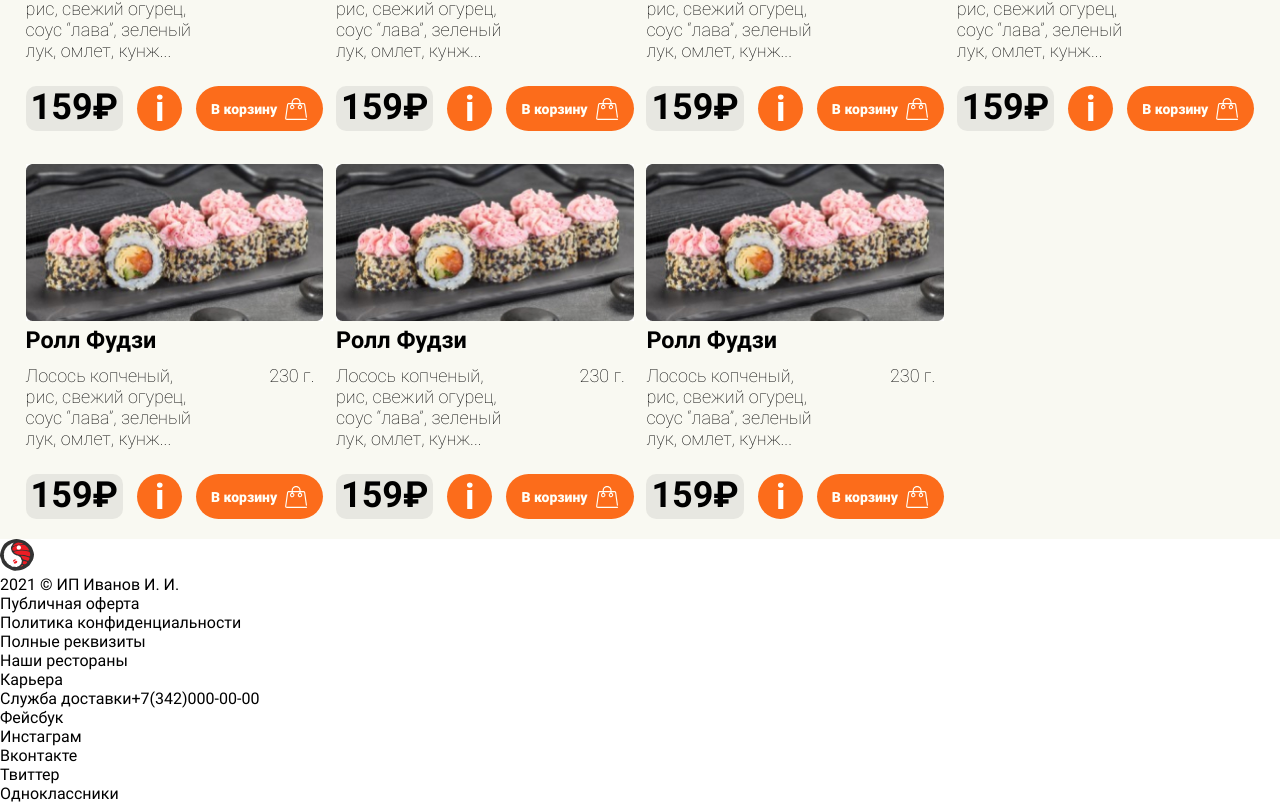
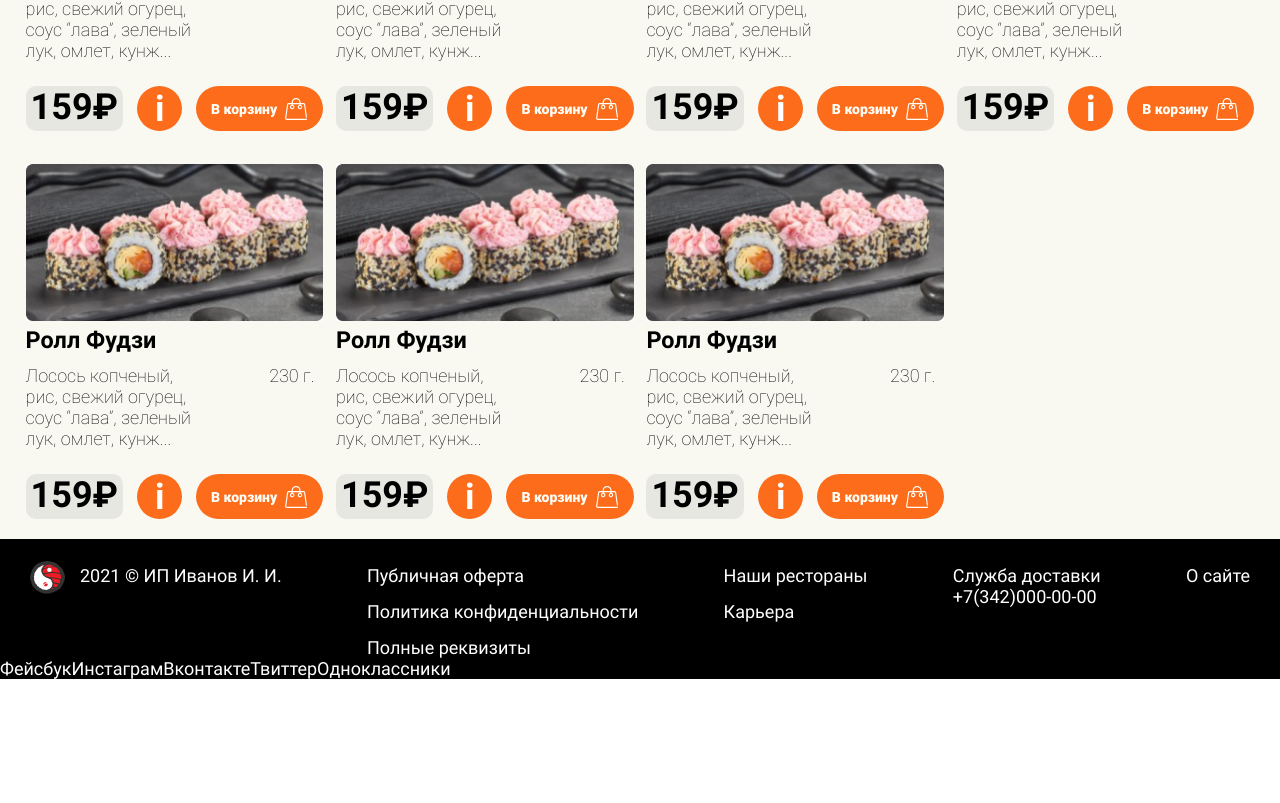
Before and after one commit to vv-tomilin/react_sushi, a React (Create React App) app: page / in a window 1280 px wide. Shown: the part 978-1781 px from the top of the page. After the commit the page ends 1657 px from the top, so only its background shows below. Built offline with nearby package versions, Linux system fonts and the light colour scheme.

Commit message:
Commit 18 (прописал базовые стили для компонента _OtherInformation_)

```diff
--- a/src/components/Footer.jsx
+++ b/src/components/Footer.jsx
@@ -11,8 +11,8 @@ function Footer() {
           <CartButton className='cart-button'/>
         </div>
       </div>
-      <OtherInformation className='footer__other-info'/>
-      <SocialNetworks className='footer__social'/>
+      <OtherInformation className='footer'/>
+      <SocialNetworks className='footer'/>
     </footer>
   );
 }
--- a/src/components/OtherInformation.jsx
+++ b/src/components/OtherInformation.jsx
@@ -5,41 +5,47 @@ import {footerLogo} from '../assets/logo and icons';
 
 function OtherInformation({className}) {
   return (
-    <section className={className}>
+    <section className={`${className}__other-info`}>
       <h2 className='visually-hidden'>Дополнительная информация</h2>
-      <div>
+      <div className={`${className}__other-info-logo`}>
         <img src={footerLogo} />
         <p>2021 © ИП Иванов И. И.</p>
       </div>
 
-      <div>
-        <ul>
-          <li>
+      <div className={`${className}__other-info-blocks`}>
+        <ul className={`${className}__other-info-blocks-list`}>
+          <li className={`${className}__other-info-blocks-item`}>
             <a href='#'>Публичная оферта</a>
           </li>
-          <li>
+          <li className={`${className}__other-info-blocks-item`}>
             <a href='#'>Политика конфиденциальности</a>
           </li>
-          <li>
+          <li className={`${className}__other-info-blocks-item`}>
             <a href='#'>Полные реквизиты</a>
           </li>
         </ul>
       </div>
 
-      <div>
-        <ul>
-          <li>
+      <div className={`${className}__other-info-blocks`}>
+        <ul className={`${className}__other-info-blocks-list`}>
+          <li className={`${className}__other-info-blocks-item`}>
             <a href='#'>Наши рестораны</a>
           </li>
-          <li>
+          <li className={`${className}__other-info-blocks-item`}>
             <a href='#'>Карьера</a>
           </li>
         </ul>
       </div>
 
-      <div>
-        <a href='#'>Служба доставки</a>
+      <div className={`${className}__other-info-blocks`}>
+        <p>Служба доставки</p>
         <a>+7(342)000-00-00</a>
+      </div>
+
+      <div className={`${className}__other-info-blocks`}>
+        <div className={`${className}__other-info-about-site`}>
+          <a href='#'>О сайте</a>
+        </div>
       </div>
     </section>
   );
--- a/src/components/SocialNetworks.jsx
+++ b/src/components/SocialNetworks.jsx
@@ -3,9 +3,9 @@ import PropTypes from 'prop-types';
 
 function SocialNetworks({className}) {
   return (
-    <section className={className}>
+    <section className={`${className}__social`}>
       <h2 className='visually-hidden'>Мы в социальных сетях</h2>
-      <ul>
+      <ul className={`${className}__social-list`}>
         <li>
           <a href='#'>Фейсбук</a>
         </li>
--- a/src/scss/components_styles/_footer.scss
+++ b/src/scss/components_styles/_footer.scss
@@ -49,4 +49,55 @@
         }
 
     }
+
+    @media (min-width: $desktop-width) {
+        background: #000;
+
+        * {
+            font-size: 18px;
+            color: white;
+        }
+
+        &__other-info {
+            display: flex;
+            justify-content: space-between;
+
+            &-logo {
+                display: flex;
+
+                p {
+                    margin-left: 15px;
+                    margin-top: 26px;
+                }
+
+                img {
+                    width: 35px;
+                    height: 35px;
+
+                    margin-left: 30px;
+                    margin-top: 21px;
+                }
+            }
+
+            &-blocks {
+                margin-top: 26px;
+
+                &-item {
+                    margin-top: 15px;
+
+                    &:first-child {
+                        margin-top: 0;
+                    }
+                }
+            }
+
+            &-about-site {
+                margin-right: 30px;
+            }
+        }
+
+        &__social-list {
+            display: flex;
+        }
+    }
 }
```
Also changed, not shown: 1 other file (tests, documents, lock files or other folders).
